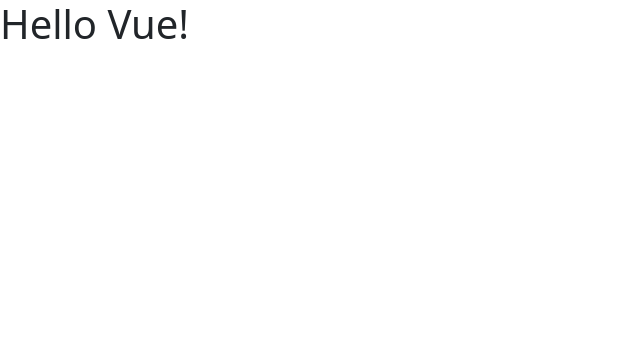
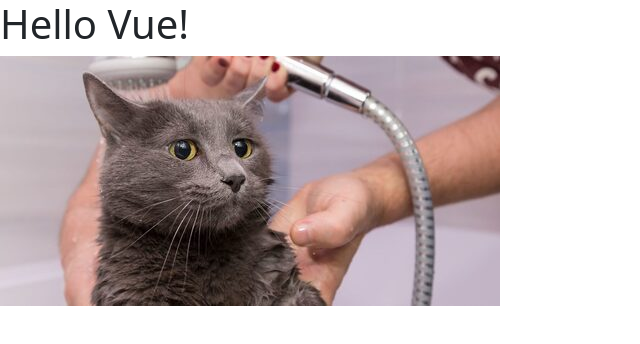
Before and after one commit to LeonardoMartignoni/vue-hello, a plain HTML site: page index.html in a window 1280 px wide. Shown: the whole page, without its empty margins (0-640 px from the left). Drawn offline with nearby package versions, Linux system fonts and the light colour scheme.

Commit message:
Added image through Vue

```diff
--- a/index.html
+++ b/index.html
@@ -24,6 +24,7 @@
 <body>
 	<div id="root">
 		<h1> {{ title }} </h1>
+		<img :src="image">
 	</div>
 </body>
 
--- a/js/main.js
+++ b/js/main.js
@@ -1,7 +1,8 @@
 const app = Vue.createApp({
     data() {
         return {
-            title: 'Hello Vue!'
+            title: 'Hello Vue!',
+            image: '../img/micio.jpg'
         }
     }
 })
```
Also changed, not shown: img/micio.jpg (added).
